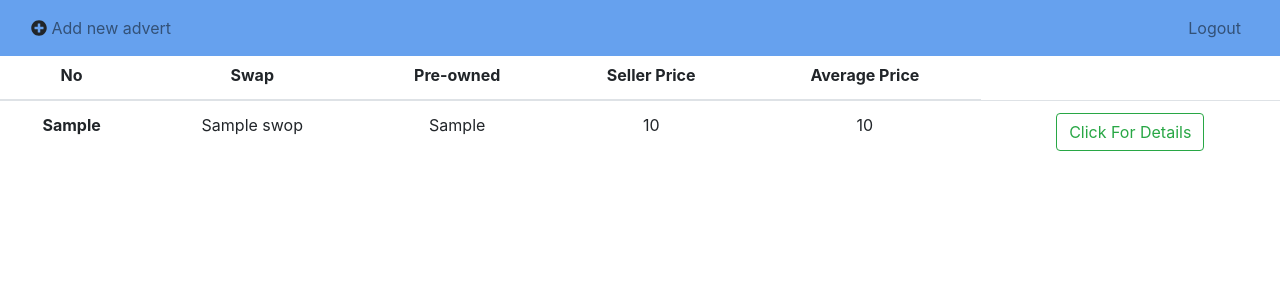
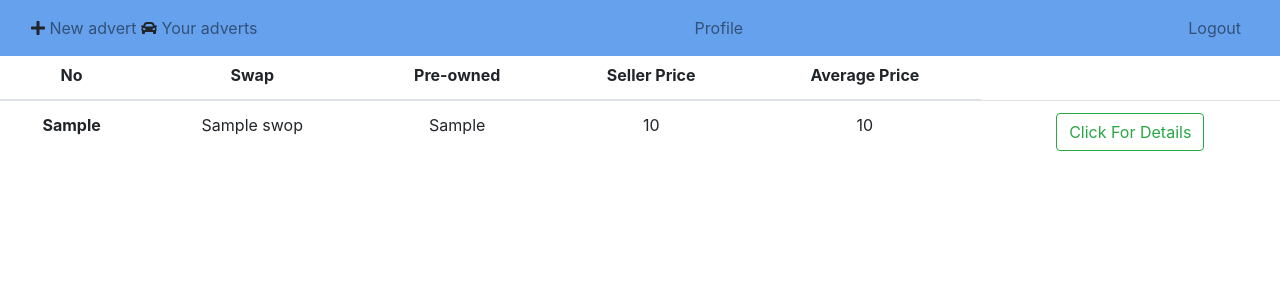
Before and after one commit to Bil-372-Proje-8-Organization/Bil372_Proje_8, a Flask app: template templates/home.html in a window 1280 px wide. Shown: the top 300 px of the page. Run offline with Flask 2, Linux system fonts and the light colour scheme; the template is opened without the code that fills it: most values are stand-ins (such as "Sample title", 1, 10 or a date in 2020); parts of the project's set-up code (start-up, migrations or seed data) failed here and were passed over; some libraries are stand-ins or nearby versions.

Commit message:
New buttons for the home page

```diff
--- a/templates/home.html
+++ b/templates/home.html
@@ -31,13 +31,32 @@
             <nav class="navbar navbar-expand-sm navbar-light fixed-top" style="background-color: #66a1ee">
                 <div class="container-fluid">
                     <div  class="cursor-pointer">
-                        <i class="fas fa-plus-circle "></i>
-                        <a href="#" style="color: #335177"><span>Add new advert</span></a>
+                        <!-- Add a new ad -->
+                        <i class="fas fa-plus"></i>
+                        <a href="#" style="color: #335177"><span>New advert</span></a>
                         <button class="navbar-toggler" type="button" data-toggle="collapse" data-target="#navbarSupportedContent" aria-controls="navbarSupportedContent" aria-expanded="false" aria-label="Toggle navigation">
                             <span class="navbar-toggler-icon"></span>
-                          </button>
+                        </button>
+
+                        <!-- User's own ads -->
+                        <i class="fas fa-car"></i>
+                        <a href="#" style="color: #335177"><span>Your adverts</span></a>
+                        <button class="navbar-toggler" type="button" data-toggle="collapse" data-target="#navbarSupportedContent" aria-controls="navbarSupportedContent" aria-expanded="false" aria-label="Toggle navigation">
+                            <span class="navbar-toggler-icon"></span>
+                        </button>
+
                     </div>
 
+                    <div class="collapse navbar-collapse">
+                      <!-- User's profile -->
+                      <ul class="navbar-nav ml-auto">
+                          <li class="nav-item">
+                              <a  class="nav-link" href="{{ url_for('profile') }}"><span style="color: #335177">Profile</span></a>
+                          </li>
+                      </ul>
+                    </div>
+
+                    <!-- Logout -->
                     <div class="collapse navbar-collapse">
                         <ul class="navbar-nav ml-auto">
                             <li class="nav-item">
```
